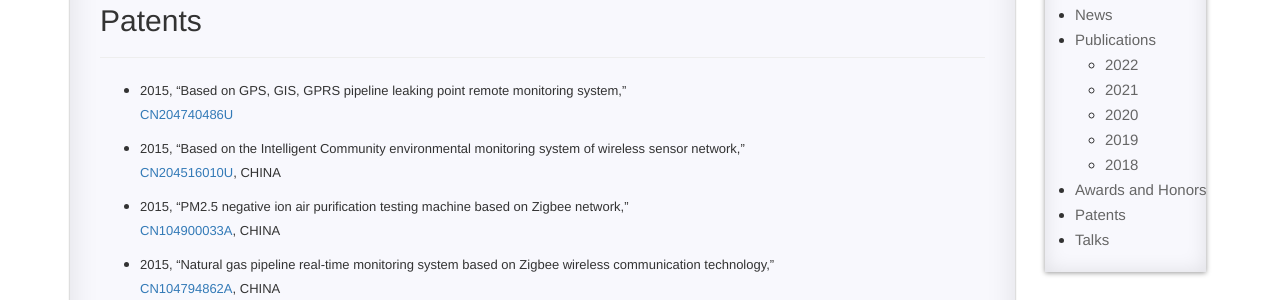
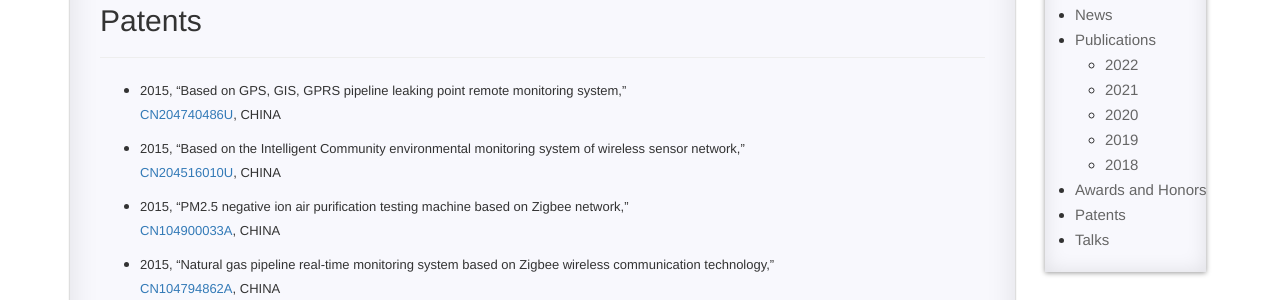
Before and after one commit to XihongZhou/xihongzhou.github.io, a Jekyll site: the page built from pages/1_homepage.md, in a window 1280 px wide and 900 px high, scrolled down 2243 px. Shown: the part 153-453 px from the top of the window. Built offline with Jekyll 4.4.1, drawn with Linux system fonts in a browser that asks for light colours; comment, search, counter and statistics services are not loaded.

Commit message:
Update 1_homepage.md

```diff
--- a/pages/1_homepage.md
+++ b/pages/1_homepage.md
@@ -113,7 +113,7 @@
 
 ---
 
-- <font size="2">2015, “Based on GPS, GIS, GPRS pipeline leaking point remote monitoring system,”</font>[<font size="2">CN204740486U</font>](https://patents.google.com/patent/CN204740486U/en?inventor=%E5%91%A8%E7%BB%86%E7%BA%A2)
+- <font size="2">2015, “Based on GPS, GIS, GPRS pipeline leaking point remote monitoring system,”</font>[<font size="2">CN204740486U</font>](https://patents.google.com/patent/CN204740486U/en?inventor=%E5%91%A8%E7%BB%86%E7%BA%A2)<font size="2">, CHINA</font>
 - <font size="2">2015, “Based on the Intelligent Community environmental monitoring system of wireless sensor network,”</font>[<font size="2">CN204516010U</font>](https://patents.google.com/patent/CN204516010U/en?inventor=%E5%91%A8%E7%BB%86%E7%BA%A2&page=2)<font size="2">, CHINA</font>
 - <font size="2">2015, “PM2.5 negative ion air purification testing machine based on Zigbee network,”</font>[<font size="2">CN104900033A</font>](https://patents.google.com/patent/CN104900033A/en?inventor=%E5%91%A8%E7%BB%86%E7%BA%A2&page=1)<font size="2">, CHINA</font>
 - <font size="2">2015, “Natural gas pipeline real-time monitoring system based on Zigbee wireless communication technology,”</font>[<font size="2">CN104794862A</font>](https://patents.google.com/patent/CN104794862A/en?inventor=%E5%91%A8%E7%BB%86%E7%BA%A2)<font size="2">, CHINA</font>
```
